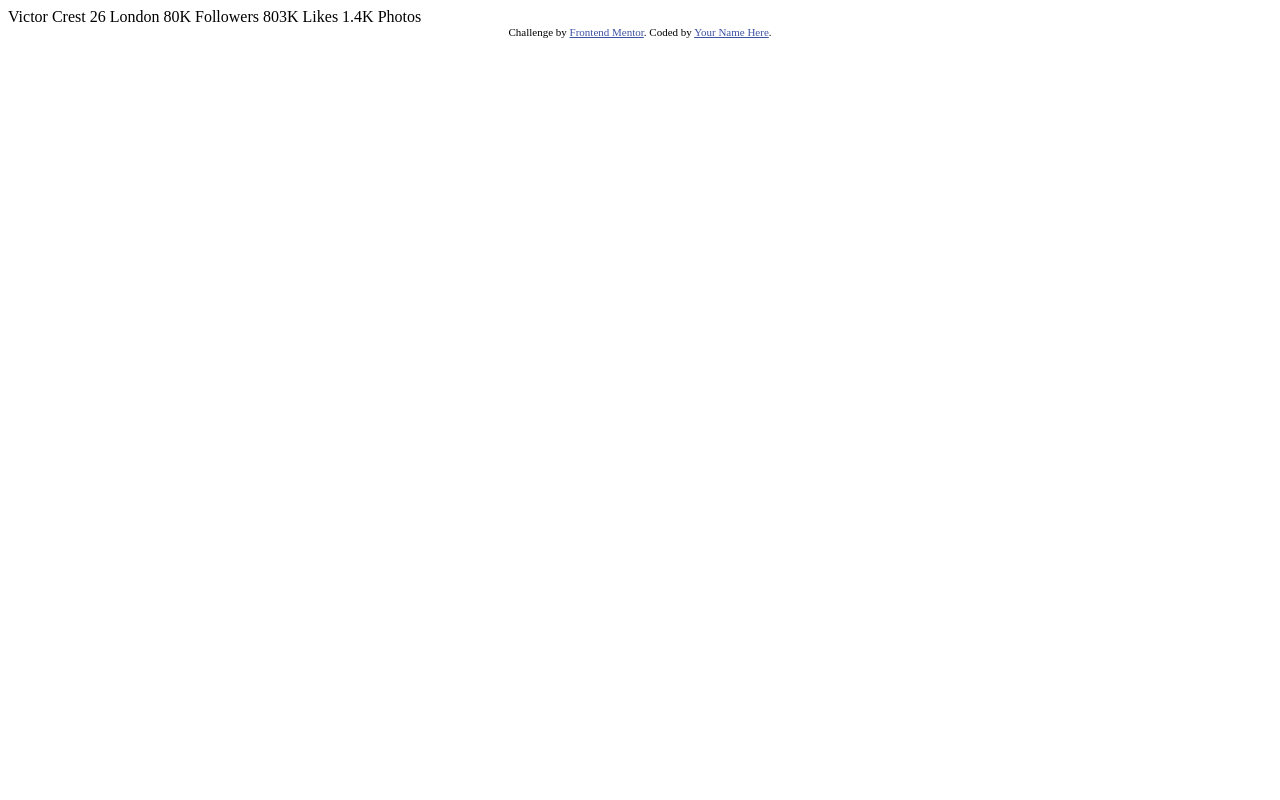
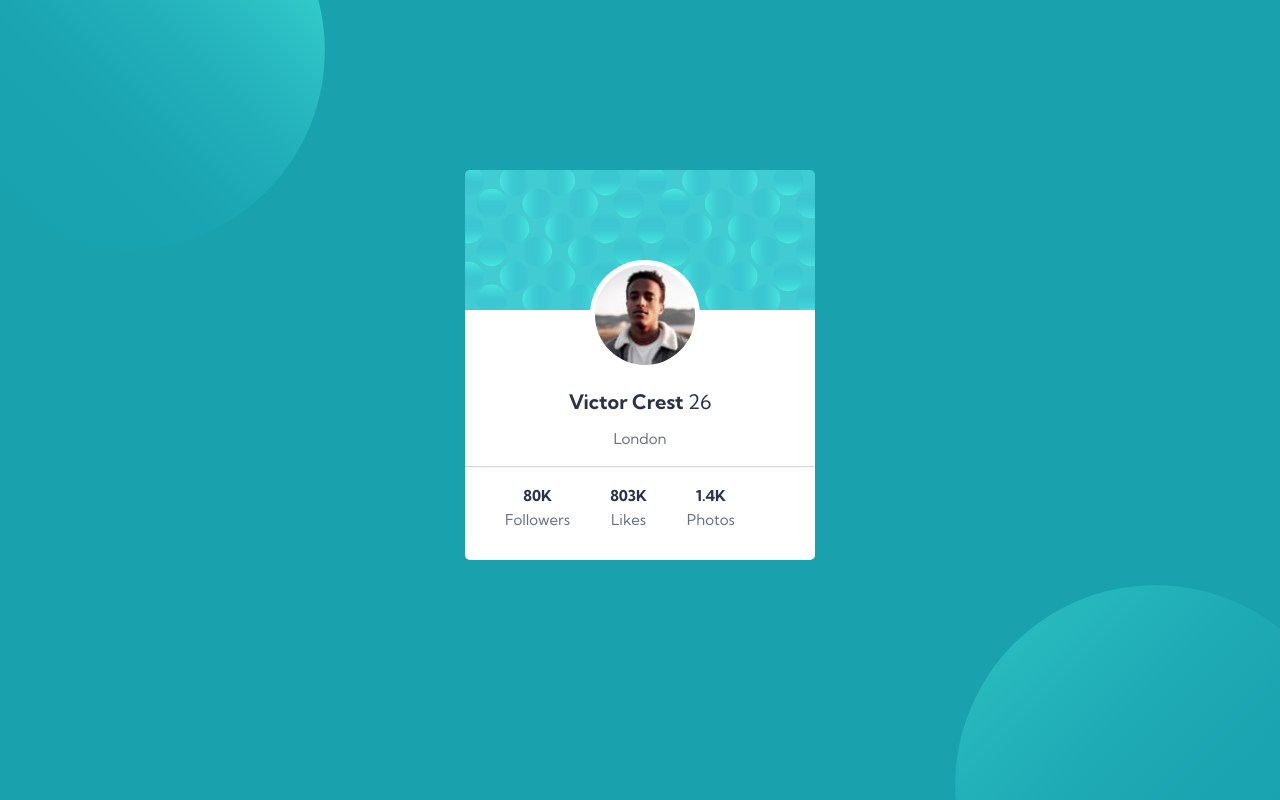
Before and after one commit to Olagoke1234/profile-card-component, a plain HTML site: page index.html in a window 1280 px wide. Drawn offline with Linux system fonts and the light colour scheme.

Commit message:
Project completed

```diff
--- a/index.html
+++ b/index.html
@@ -1,35 +1,63 @@
 <!DOCTYPE html>
 <html lang="en">
   <head>
-  <meta charset="UTF-8">
-  <meta name="viewport" content="width=device-width, initial-scale=1.0"> <!-- displays site properly based on user's device -->
+    <meta charset="UTF-8" />
+    <meta name="viewport" content="width=device-width, initial-scale=1.0" />
 
-  <link rel="icon" type="image/png" sizes="32x32" href="./images/favicon-32x32.png">
+    <link
+      rel="icon"
+      type="image/png"
+      sizes="32x32"
+      href="./images/favicon-32x32.png"
+    />
+    <link
+      href="https://fonts.googleapis.com/css2?family=Kumbh+Sans:wght@400;700&display=swap"
+      rel="stylesheet"
+    />
+    <link rel="stylesheet" href="style.css" />
 
     <title>Frontend Mentor | Profile card component</title>
-
-  <!-- Feel free to remove these styles or customise in your own stylesheet 👍 -->
-  <style>
-    .attribution { font-size: 11px; text-align: center; }
-    .attribution a { color: hsl(228, 45%, 44%); }
-  </style>
   </head>
   <body>
-  Victor Crest
-  26
-  London
-
-  80K
-  Followers
-
-  803K
-  Likes
-
-  1.4K
-  Photos
-  <div class="attribution">
-    Challenge by <a href="https://www.frontendmentor.io?ref=challenge" target="_blank">Frontend Mentor</a>.
-    Coded by <a href="#">Your Name Here</a>.
+    <main>
+      <div class="container">
+        <img src="./images/bg-pattern-top.svg" alt="top design" id="top" />
+        <img
+          src="./images/bg-pattern-bottom.svg"
+          alt="bottom design"
+          id="bottom"
+        />
+        <div id="card">
+          <div id="card-pattern">
+            <img src="./images/bg-pattern-card.svg" alt="card pattern" />
+            <div id="profile-pic">
+              <img src="./images/image-victor.jpg" alt="avatar picture" />
             </div>
+          </div>
+          <div id="card-info">
+            <div id="info">
+              <h1>Victor Crest <span>26</span></h1>
+              <p>London</p>
+              <br />
+              <hr />
+            </div>
+            <div id="stats">
+              <div class="nums">
+                <h1>80K</h1>
+                <p>Followers</p>
+              </div>
+              <div class="nums">
+                <h1>803K</h1>
+                <p>Likes</p>
+              </div>
+              <div class="nums">
+                <h1>1.4K</h1>
+                <p>Photos</p>
+              </div>
+            </div>
+          </div>
+        </div>
+      </div>
+    </main>
   </body>
 </html>
--- /dev/null
+++ b/style.css
@@ -0,0 +1,150 @@
+body {
+  margin: 0;
+  padding: 0;
+  background-color: rgba(25, 162, 174, 1);
+  overflow: hidden;
+  height: 100vh;
+  width: 100vw;
+}
+
+main {
+  margin: 0;
+  padding: 0;
+}
+
+.container {
+  background-color: rgba(25, 162, 174, 1);
+  position: fixed;
+  height: 100vh;
+  width: 100vw;
+  overflow: hidden;
+  padding-top: 170px;
+}
+
+#top {
+  height: 400px;
+  width: 400px;
+  position: absolute;
+  top: -150px;
+  left: -75px;
+}
+
+#bottom {
+  height: 400px;
+  width: 400px;
+  position: absolute;
+  bottom: -15px;
+  right: -75px;
+}
+
+#card {
+  height: auto;
+  background-color: white;
+  width: 350px;
+  position: relative;
+  margin: auto;
+}
+
+#card-pattern {
+  position: absolute;
+  top: 0px;
+}
+
+#card-pattern img {
+  border-radius: 5px 5px 0 0;
+}
+
+#profile-pic {
+  position: absolute;
+  top: 90px;
+  left: 125px;
+  width: 110px;
+  height: 110px;
+  border-radius: 50%;
+  background-color: white;
+  display: flex;
+  align-items: center;
+  justify-content: center;
+}
+
+#profile-pic img {
+  width: 100px;
+  height: 100px;
+  border-radius: 50%;
+  z-index: 5;
+}
+
+#card-info {
+  width: 350px;
+  height: 250px;
+  position: absolute;
+  top: 140px;
+  background-color: white;
+  border-radius: 0 0 5px 5px;
+  display: flex;
+  flex-direction: column;
+  align-items: center;
+  justify-content: center;
+}
+
+#card-info h1 {
+  font-size: 20px;
+  font-family: "Kumbh Sans", sans-serif;
+  color: hsl(229, 23%, 23%);
+  font-weight: 700;
+}
+
+#card-info span {
+  font-weight: 400;
+}
+
+#card-info p {
+  font-size: 15px;
+  font-family: "Kumbh Sans", sans-serif;
+  color: hsl(227, 10%, 46%);
+  font-weight: 400;
+}
+
+#stats {
+  display: flex;
+  justify-content: space-around;
+  align-items: center;
+}
+
+#stats h1 {
+  font-size: 15px;
+  font-family: "Kumbh Sans", sans-serif;
+  color: hsl(229, 23%, 23%);
+}
+
+#stats p {
+  margin-top: -5px;
+  font-family: "Kumbh Sans", sans-serif;
+  color: hsl(227, 10%, 46%);
+  font-weight: 400;
+}
+
+hr {
+  margin-top: -15px;
+  opacity: 0.4;
+}
+
+#info {
+  text-align: center;
+  width: 100%;
+  margin-top: 50px;
+}
+
+.nums {
+  margin-right: 40px;
+  display: flex;
+  flex-direction: column;
+  align-items: center;
+  justify-content: center;
+}
+
+.nums p {
+  margin-top: -15px;
+  color: hsl(227, 10%, 46%);
+  font-weight: 400;
+}
```
Also changed, not shown: 1 other file. Lines whose indentation alone changed are shown as unchanged.
